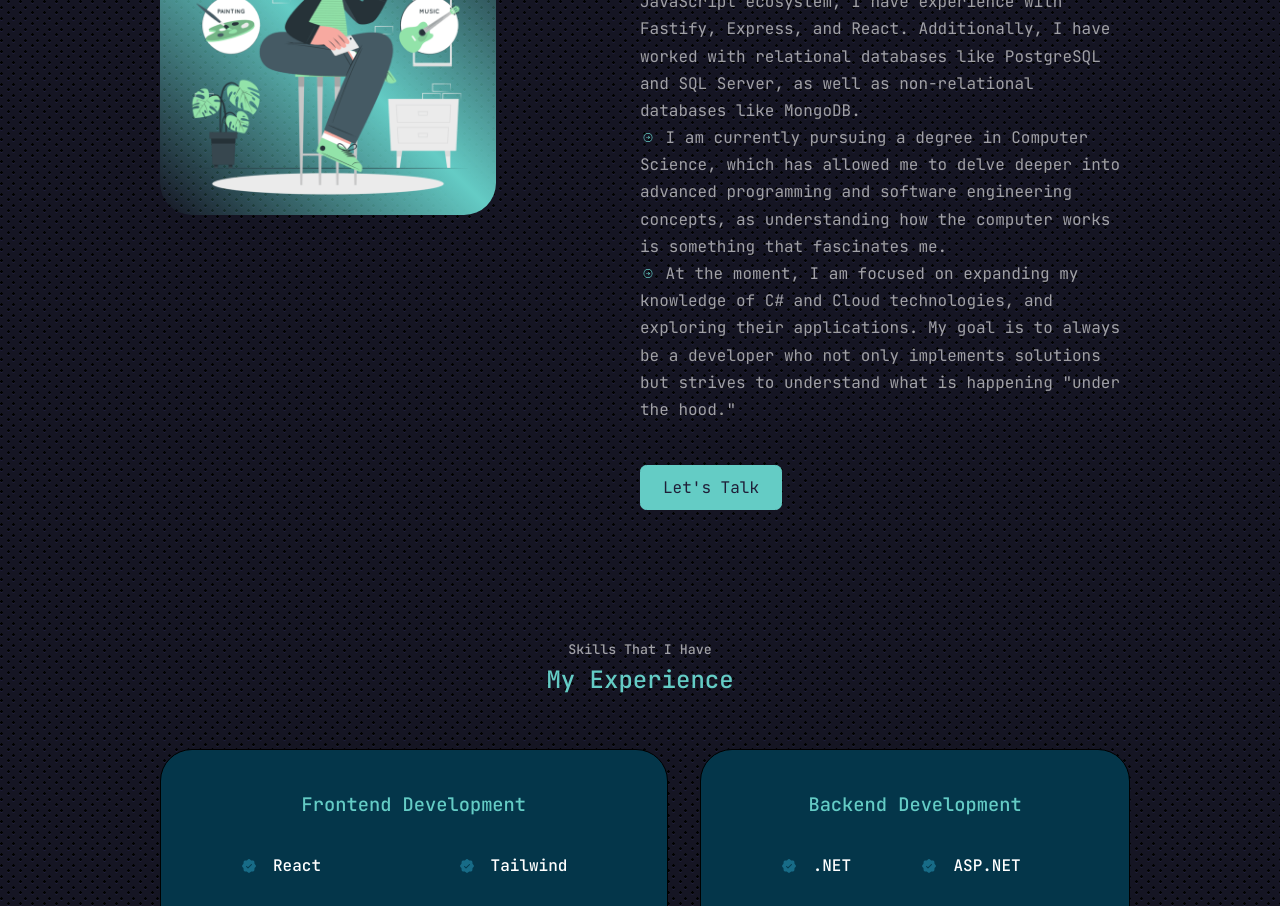
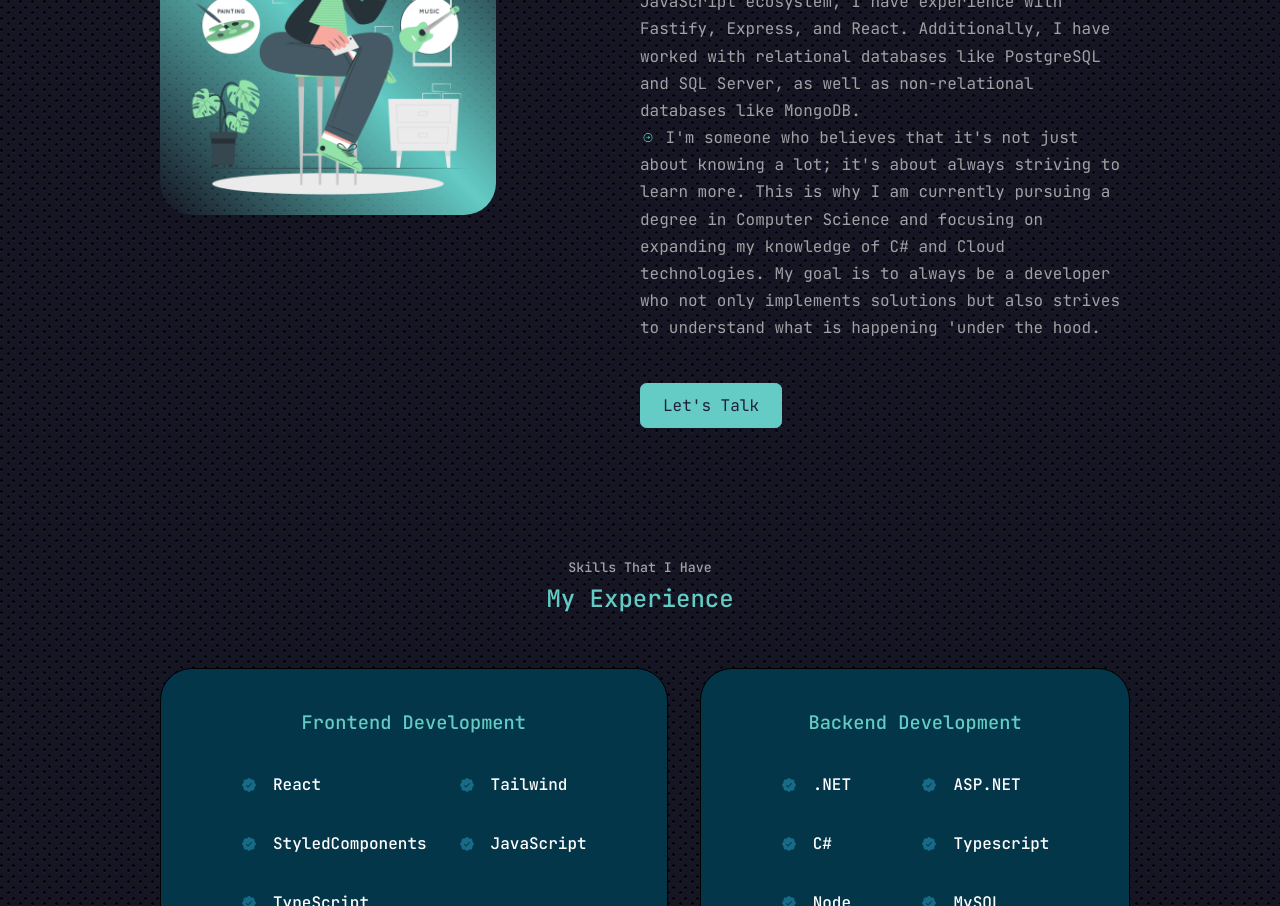
Before and after one commit to tiago0214/tiago-portfolio, a React (Vite) app: page / in a window 1280 px wide. Shown: the part 1160-2066 px from the top of the page. Built offline with nearby package versions, Linux system fonts and the light colour scheme.

Commit message:
change: about me text

```diff
--- a/src/components/About/index.tsx
+++ b/src/components/About/index.tsx
@@ -54,7 +54,7 @@ export function About(){
             <p><ArrowCircleRight/> {idiomPage.about.text1}</p>
             <p><ArrowCircleRight/> {idiomPage.about.text2}</p>
             <p><ArrowCircleRight/> {idiomPage.about.text3}</p>
-            <p><ArrowCircleRight/> {idiomPage.about.text4}</p>
+            {/* <p><ArrowCircleRight/> {idiomPage.about.text4}</p> */}
 
           </AboutParagraph>
           <a href="#contact" className="btn btn-primary">{idiomPage.about.letsTalk}</a>
--- a/src/language/en.json
+++ b/src/language/en.json
@@ -10,7 +10,7 @@
     "aboutMe": "About Me",
     "text1": "Hi there!",
     "text2": "I am a software developer with knowledge in C# and TypeScript. In .NET plataform I've worked witth ASP.NET and Entity Framework, and in the JavaScript ecosystem, I have experience with Fastify, Express, and React. Additionally, I have worked with relational databases like PostgreSQL and SQL Server, as well as non-relational databases like MongoDB.",
-    "text3": "I am currently pursuing a degree in Computer Science, which has allowed me to delve deeper into advanced programming and software engineering concepts, as understanding how the computer works is something that fascinates me.",
+    "text3": "I'm someone who believes that it's not just about knowing a lot; it's about always striving to learn more. This is why I am currently pursuing a degree in Computer Science and focusing on expanding my knowledge of C# and Cloud technologies. My goal is to always be a developer who not only implements solutions but also strives to understand what is happening 'under the hood.",
     "text4": "At the moment, I am focused on expanding my knowledge of C# and Cloud technologies, and exploring their applications. My goal is to always be a developer who not only implements solutions but strives to understand what is happening \"under the hood.\"",
     "letsTalk": "Let's Talk"
   },
--- a/src/language/pt.json
+++ b/src/language/pt.json
@@ -11,7 +11,7 @@
     "aboutMe": "Sobre Mim",
     "text1": "Olá!",
     "text2": "Sou desenvolvedor de software com conhecimento em C# e Typescript. Na plataforma .NET atuei com ASP.NET e Entity Framework, e na família JavaScript, atuei com Fastify, Express e React, como também, bancos de dados relacionais: Postgres e SQL Server, e não relacional: mongoDB.",
-    "text3": "Estou cursando ciências da computação, e com isso aproveitando para aprofundar em conceitos mais avançados de programação e engenharia de software. Pois, entender o funcionamento do computador é algo que me fascina.",
+    "text3": "Sou uma pessoa, que acredita que o diferencial não seja somente o conhecimento já adquirido por razão de tempo, mas sim, a premissa constante de sempre buscar e manter como objetivo, a vontade de aprender. E por isso, estou atualmente cursando Ciência da Computação e me dedicando a expandir meus conhecimentos em C# e tecnologias Cloud.",
     "text4": "Atualmente estou me dedicando a aprofundar meus conhecimentos em C# e Cloud, e explorando suas aplicações. Para sempre buscar ser um desenvolvedor que não somente aplica uma solução, mas que busca entender o que está acontecendo \"por baixo dos panos\".",
     "letsTalk": "Vamos Conversar"
   },
```
